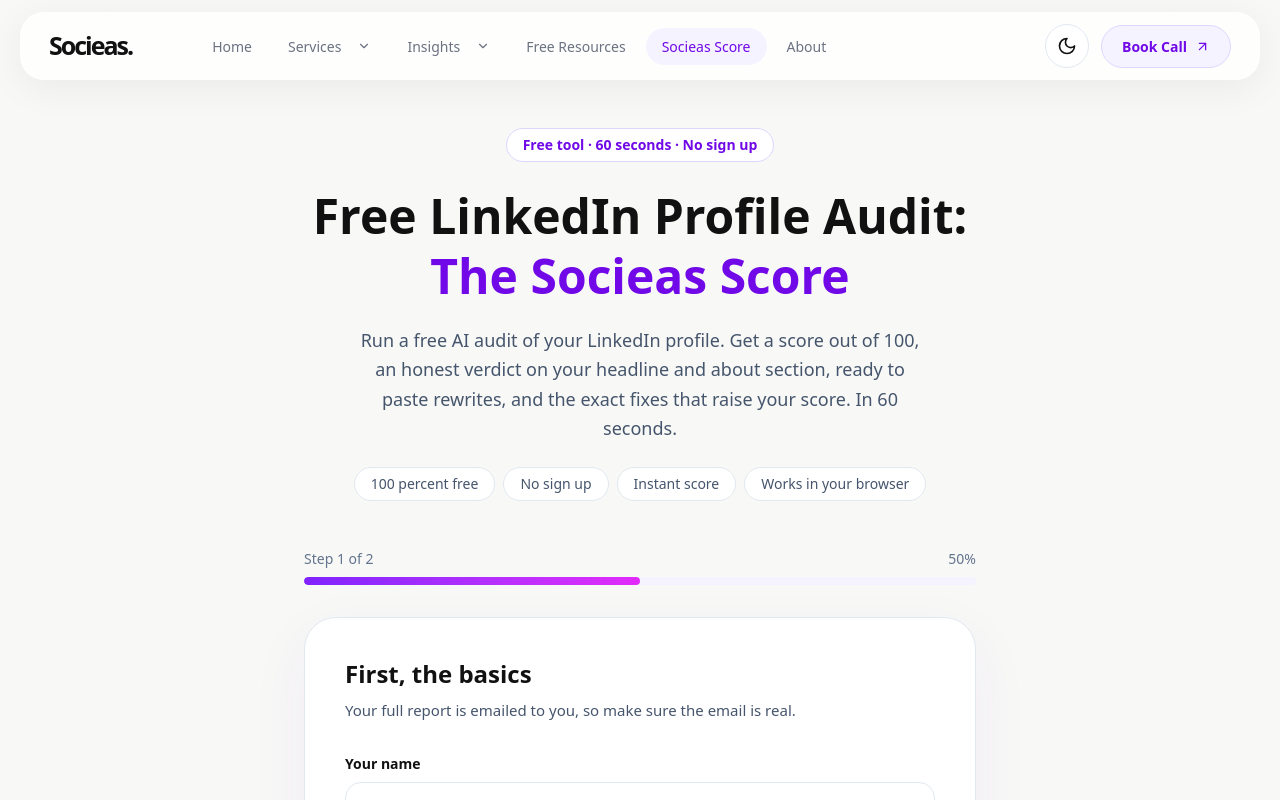
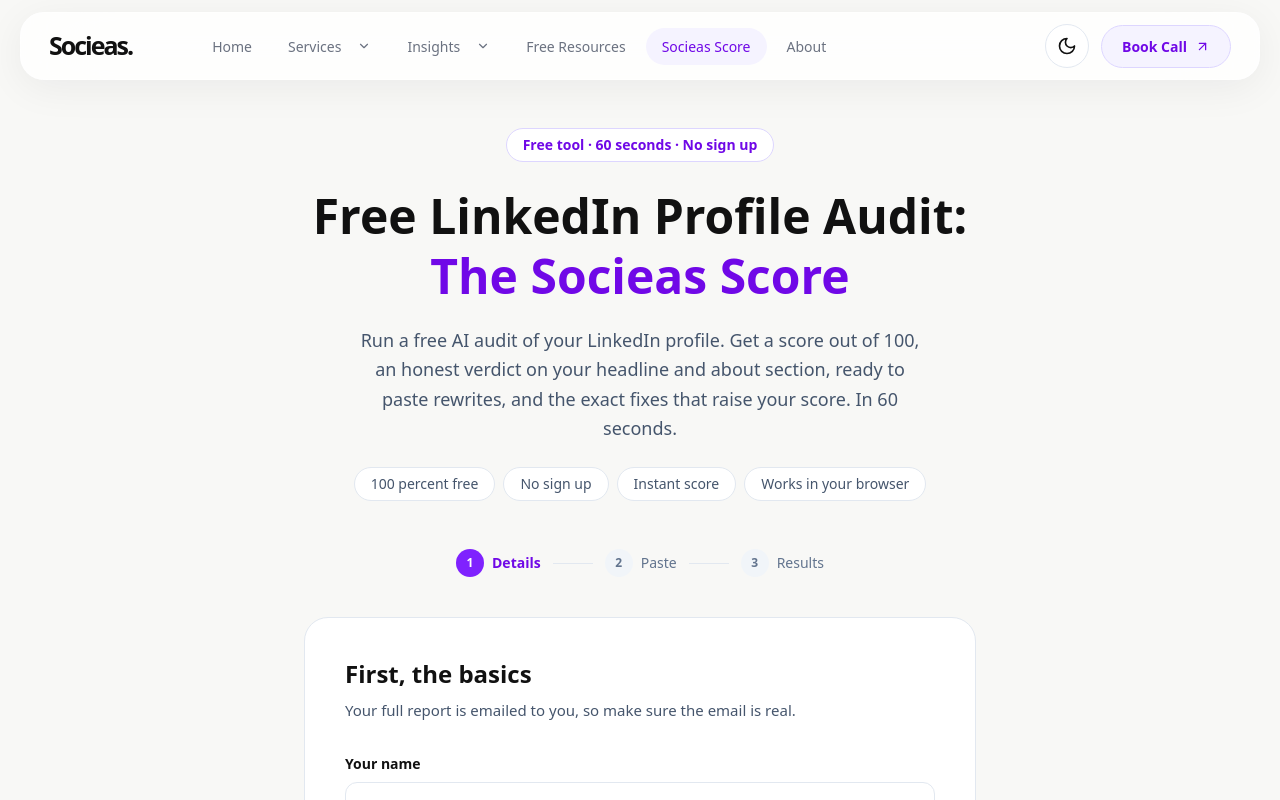
Before and after one commit to Socieas/socieas, a Next.js app: page /tools/linkedin-score in a window 1280 px wide. Shown: the top 800 px of the page. Built offline with nearby package versions, Linux system fonts and the light colour scheme.

Commit message:
Update ScoreWizard.tsx

```diff
--- a/components/tools/ScoreWizard.tsx
+++ b/components/tools/ScoreWizard.tsx
@@ -9,7 +9,7 @@ import type { AuditInput, ScoreResult } from "@/types/linkedin-score";
 
 type StepId = "details" | "paste";
 
-const steps: StepId[] = ["details", "paste"];
+const stepLabels = ["Details", "Paste", "Results"];
 
 export default function ScoreWizard({
   onComplete,
@@ -30,8 +30,7 @@ export default function ScoreWizard({
   const [autoAnswers, setAutoAnswers] = useState<Record<string, string>>({});
   const [error, setError] = useState("");
 
-  const stepIndex = steps.indexOf(step);
-  const progress = Math.round(((stepIndex + 1) / steps.length) * 100);
+  const currentIndex = step === "details" ? 0 : 1;
 
   const validEmail = /^\S+@\S+\.\S+$/.test(email.trim());
   const validUrl = linkedinUrl.trim().toLowerCase().includes("linkedin.com");
@@ -95,25 +94,48 @@ export default function ScoreWizard({
   };
 
   const inputClass =
-    "w-full rounded-2xl border border-slate-200 bg-white px-5 py-4 text-[15px] text-[#111111] outline-none transition-all duration-300 focus:border-violet-400";
+    "w-full rounded-xl border border-slate-200 bg-white px-4 py-3.5 text-[15px] text-[#111111] outline-none transition-colors focus:border-violet-500";
 
   return (
     <div className="mx-auto w-full max-w-2xl">
-      {/* PROGRESS */}
-      <div className="mb-8">
-        <div className="mb-2 flex items-center justify-between text-sm font-medium text-slate-500">
-          <span>Step {stepIndex + 1} of {steps.length}</span>
-          <span>{progress}%</span>
-        </div>
-        <div className="h-2 overflow-hidden rounded-full bg-violet-50">
-          <div
-            className="h-full rounded-full bg-gradient-to-r from-violet-600 to-fuchsia-500 transition-all duration-500"
-            style={{ width: progress + "%" }}
-          />
-        </div>
+      {/* STEPPER */}
+      <div className="mb-10 flex items-center justify-center">
+        {stepLabels.map((label, i) => {
+          const done = i < currentIndex;
+          const active = i === currentIndex;
+          return (
+            <div key={label} className="flex items-center">
+              {i > 0 && (
+                <span className="mx-2 h-px w-6 bg-slate-200 sm:mx-3 sm:w-10" />
+              )}
+              <span
+                className={`flex h-7 w-7 shrink-0 items-center justify-center rounded-full text-xs font-bold ${
+                  done
+                    ? "bg-emerald-500 text-white"
+                    : active
+                      ? "bg-violet-600 text-white"
+                      : "bg-slate-100 text-slate-500"
+                }`}
+              >
+                {done ? "✓" : i + 1}
+              </span>
+              <span
+                className={`ml-2 text-sm ${
+                  active
+                    ? "font-semibold text-violet-700"
+                    : done
+                      ? "font-medium text-emerald-600"
+                      : "text-slate-500"
+                }`}
+              >
+                {label}
+              </span>
+            </div>
+          );
+        })}
       </div>
 
-      <div className="rounded-[32px] border border-slate-200 bg-white p-8 shadow-[0_20px_60px_rgba(124,58,237,0.06)] sm:p-10">
+      <div className="rounded-3xl border border-slate-200 bg-white p-8 sm:p-10">
         {/* STEP 1: DETAILS */}
         {step === "details" && (
           <div>
@@ -171,7 +193,7 @@ export default function ScoreWizard({
 
             <button
               onClick={goToPaste}
-              className="mt-8 w-full rounded-2xl bg-violet-700 px-8 py-4 text-base font-semibold text-white transition-all duration-300 hover:-translate-y-0.5 hover:bg-violet-800"
+              className="mt-8 w-full rounded-xl bg-violet-600 px-8 py-4 text-base font-semibold text-white transition-colors hover:bg-violet-700"
             >
               Continue
             </button>
@@ -203,14 +225,14 @@ export default function ScoreWizard({
 
             {/* DETECTIONS */}
             {detected.length > 0 && (
-              <div className="mt-5 rounded-2xl border border-violet-100 bg-violet-50/60 p-5">
-                <p className="text-sm font-semibold text-violet-700">
+              <div className="mt-5 rounded-xl border border-slate-200 bg-slate-50 p-5">
+                <p className="text-sm font-semibold text-[#111111]">
                   Detected automatically:
                 </p>
                 <ul className="mt-2 space-y-1">
                   {detected.map((d) => (
                     <li key={d} className="text-sm text-slate-600">
-                      ✓ {d}
+                      <span className="text-emerald-500">✓</span> {d}
                     </li>
                   ))}
                 </ul>
@@ -261,13 +283,13 @@ export default function ScoreWizard({
             <div className="mt-8 flex gap-3">
               <button
                 onClick={() => setStep("details")}
-                className="rounded-2xl border border-slate-300 bg-white px-6 py-4 text-base font-semibold text-slate-700 transition-all duration-300 hover:border-violet-300"
+                className="rounded-xl border border-slate-300 bg-white px-6 py-4 text-base font-semibold text-slate-700 transition-colors hover:border-violet-300"
               >
                 Back
               </button>
               <button
                 onClick={finish}
-                className="flex-1 rounded-2xl bg-violet-700 px-8 py-4 text-base font-semibold text-white transition-all duration-300 hover:-translate-y-0.5 hover:bg-violet-800"
+                className="flex-1 rounded-xl bg-violet-600 px-8 py-4 text-base font-semibold text-white transition-colors hover:bg-violet-700"
               >
                 Get my Socieas Score
               </button>
```
